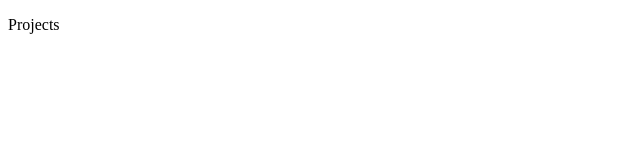
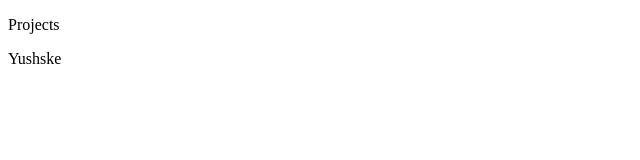
Before and after one commit to FlyingPAD/www.projects.flyingpad.be, an Angular app: page / in a window 1280 px wide. Shown: the top 160 px of the page, without its empty margins (0-640 px from the left). Built offline with nearby package versions, Linux system fonts and the light colour scheme.

Commit message:
Update app.component.html

```diff
--- a/src/app/app.component.html
+++ b/src/app/app.component.html
@@ -1 +1,3 @@
 <p>Projects</p>
+
+<p>Yushske</p>
```
